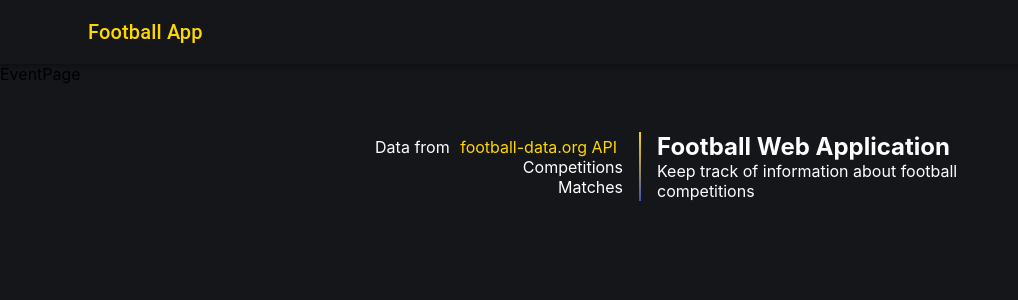
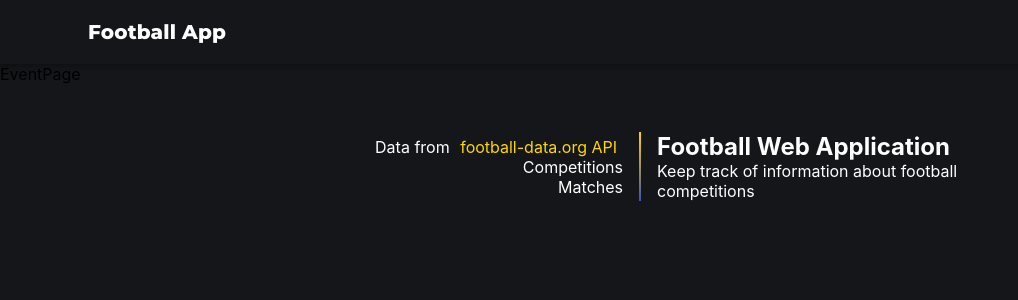
Before and after one commit to vargaae/football-data, a React (Create React App) app: page /1/1 in a window 1280 px wide. Shown: the top 300 px of the page, without its empty margins (0-1018 px from the left). Built offline with nearby package versions, Linux system fonts and the light colour scheme.

Commit message:
fix styling issues

```diff
--- a/src/App.scss
+++ b/src/App.scss
@@ -14,8 +14,7 @@
 }
 
 p,
-h2,
-.footer__list {
+h2 {
   color: white;
 }
 
@@ -36,6 +35,24 @@ ul {
   list-style-type: none;
 }
 
+// Header
+.title {
+  flex: 1;
+  color: gold;
+  font-family: 'Montserrat', Tahoma, Geneva, Verdana, sans-serif;
+  // font-family: Montserrat;
+  font-weight: bold;
+  cursor: pointer;
+}
+
+// breadcrumbs
+.breadcrumbs {
+  font-weight: bold;
+  color: white;
+  font-family: Montserrat;
+}
+
+// CompetitionPage
 .score {
   font-weight: 800;
   font-size: 2rem;
@@ -91,3 +108,7 @@ span.status {
   order: -1;
   text-align: right;
 }
+
+.footer__list {
+  color: white;
+}
--- a/src/components/Header.jsx
+++ b/src/components/Header.jsx
@@ -1,34 +1,16 @@
 import { useNavigate } from "react-router-dom";
-import { makeStyles } from "@mui/styles";
 import { createTheme, ThemeProvider } from "@mui/material/styles";
-import {
-  AppBar,
-  Container,
-  Toolbar,
-  Typography,
-} from "@mui/material";
-
-const useStyles = makeStyles((theme) => ({
-  title: {
-    flex: 1,
-    color: "gold",
-    fontFamily: "Montserrat",
-    fontWeight: "bold",
-    cursor: "pointer",
-  },
-}));
+import { AppBar, Container, Toolbar, Typography } from "@mui/material";
 
 function Header() {
-  const classes = useStyles();
-
   const darkTheme = createTheme({
     palette: {
       primary: {
-        main: "#fff"
+        main: "#fff",
       },
-      type: "dark"
-    }
-  })
+      type: "dark",
+    },
+  });
 
   let navigate = useNavigate();
   function handleClick() {
@@ -43,7 +25,12 @@ function Header() {
             <Typography
               onClick={() => navigate(`/`)}
               variant="h6"
-              className={classes.title}
+              className="title"
+              style={{
+                fontWeight: "bold",
+                fontFamily: "Montserrat",
+                color: "white",
+              }}
             >
               Football App
             </Typography>
--- a/src/pages/CompetitionPage.jsx
+++ b/src/pages/CompetitionPage.jsx
@@ -30,14 +30,6 @@ const useStyles = makeStyles((theme) => ({
     display: "flex",
     flexDirection: "column",
     alignItems: "center",
-  },
-  heading: {
-    fontWeight: "bold",
-    color: "white",
-    fontFamily: "Montserrat",
-  },
-  table: {
-    minWidth: 650,
   },
 }));
 
@@ -109,7 +101,15 @@ const CompetitionPage = () => {
 
   return (
     <>
-      <Typography variant="subtitle1" className={classes.heading}>
+      <Typography
+        variant="subtitle1"
+        className="breadcrumbs"
+        style={{
+          fontWeight: "bold",
+          fontFamily: "Montserrat",
+          color: "white",
+        }}
+      >
         <Link to="/">COMPETITONS</Link> {">"} {matches?.competition?.name}{" "}
         MATCHES
       </Typography>
@@ -156,12 +156,9 @@ const CompetitionPage = () => {
             width: "95%",
             overflow: "hidden",
             backgroundColor: "#2B2D2F",
-            color: "black",
           }}
         >
-          <TableContainer
-            sx={{ maxHeight: 440, backgroundColor: "#2B2D2F", color: "black" }}
-          >
+          <TableContainer sx={{ maxHeight: 440 }}>
             <Table stickyHeader aria-label="competitions table">
               <TableHead>
                 <TableRow>
```
